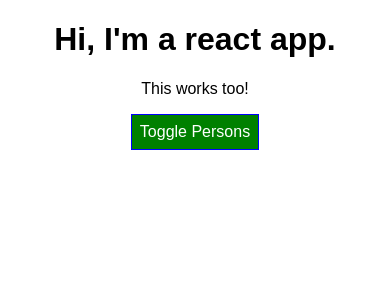
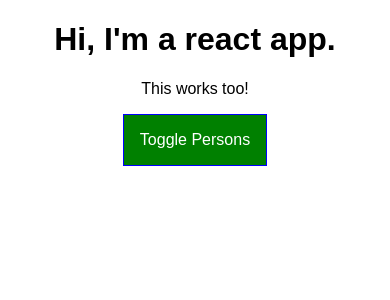
Before and after one commit to pranavtotla/react-complete-guide, a React app: page / in a window 390 px wide. Shown: the top 300 px of the page. Built offline with nearby package versions, Linux system fonts and the light colour scheme.

Commit message:
Adding pseudo selectors and media queries.

```diff
--- a/src/App.css
+++ b/src/App.css
@@ -9,3 +9,26 @@
 .bold {
   font-weight: bold;
 }
+
+.App button {
+  border: 1px solid blue;
+  padding: 16px;
+  background-color: green;
+  font: inherit;
+  color: white;
+  cursor: pointer;
+}
+
+.App button:hover {
+  background-color: lightgreen;
+  color: black;
+}
+
+.App button.Red {
+  background-color: red;
+}
+
+.App button.Red:hover {
+  background-color: salmon;
+  color: black;
+}
--- a/src/App.js
+++ b/src/App.js
@@ -51,16 +51,8 @@
 
 
     render() {
-      const style = {
-        'background-color': 'green',
-        color: 'white',
-        font: 'inherit',
-        border: '1px solid blue',
-        padding: '8px',
-        cursor: 'pointer',
-      }
-
       let persons = null;
+      let buttonClass = '';
 
       if(this.state.showPersons){
         persons = (
@@ -76,7 +68,7 @@
               })}
             </div>
         );
-        style['background-color'] = 'red';
+        buttonClass = classes.Red;
       }
 
       const assignedClasses = [];
@@ -92,7 +84,7 @@
           <div className={classes.App}>
             <h1>Hi, I'm a react app.</h1>
             <p className={assignedClasses.join(' ')}>This works too!</p>
-            <button style={style} onClick={this.togglePersonHandler}>Toggle Persons</button>
+            <button className={buttonClass} onClick={this.togglePersonHandler}>Toggle Persons</button>
             {persons}
           </div>
       );
--- a/src/Person/Person.css
+++ b/src/Person/Person.css
@@ -7,8 +7,8 @@
     text-align: center;
 }
 
-/*@media (min-width: 500px){
+@media (min-width: 500px){
     .Person{
         width: 450px;
     }
-}*/
+}
```
